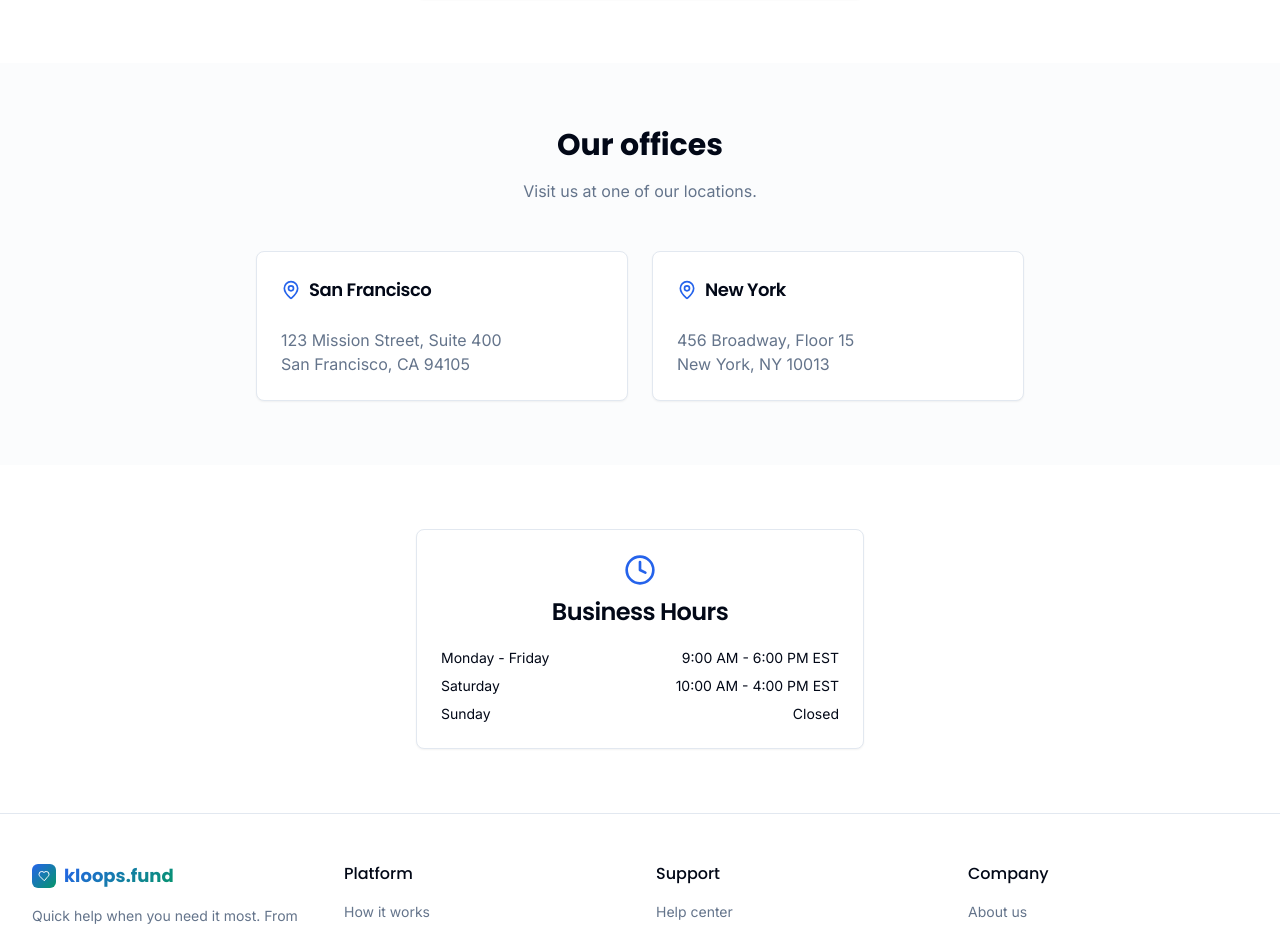
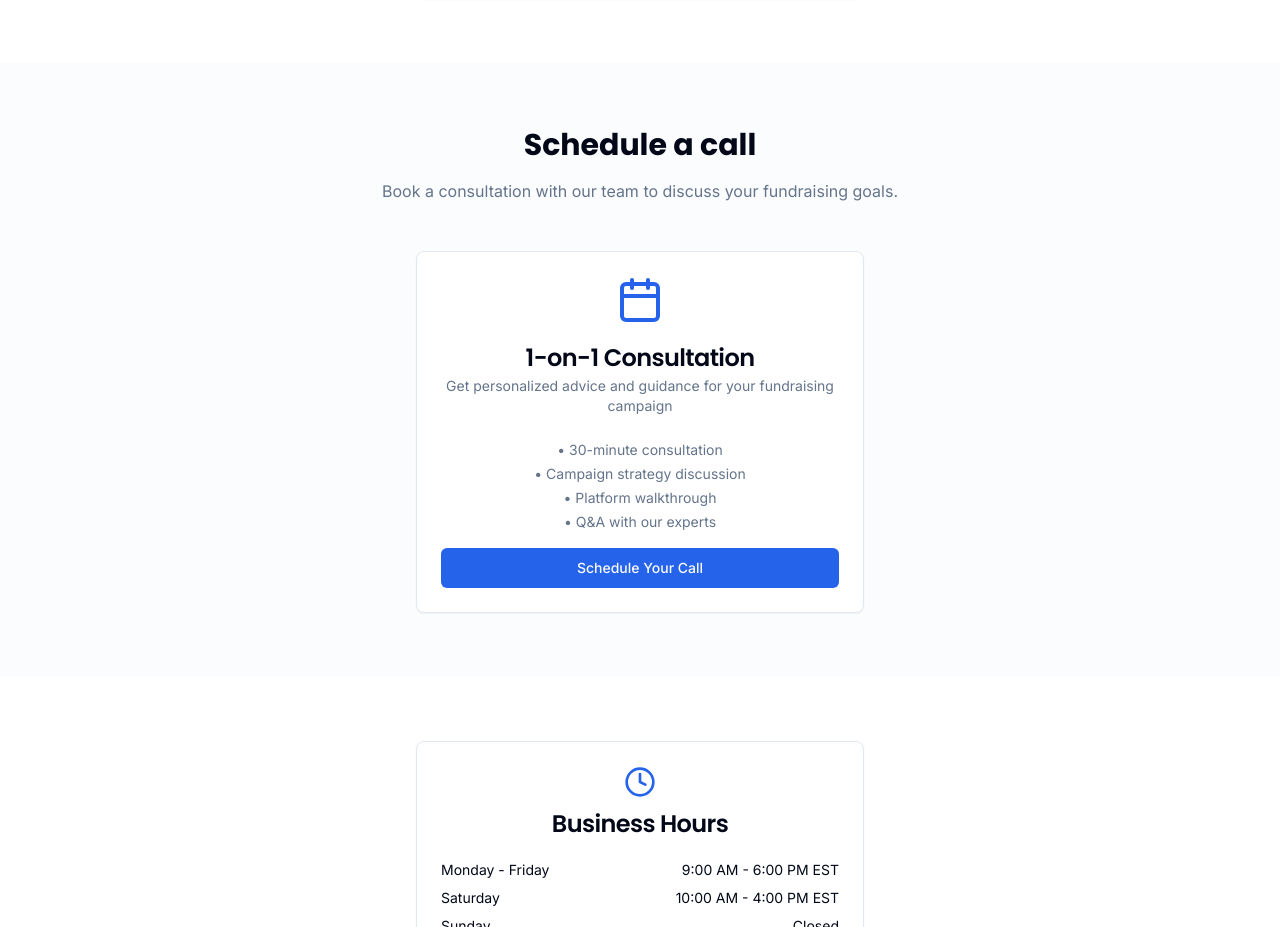
Before and after one commit to Khalon-Bridge/kloops-rally-fund, a React (Vite) app: page /contact in a window 1280 px wide. Shown: the part 2125-3052 px from the top of the page. Built offline with nearby package versions, Linux system fonts and the light colour scheme.

Commit message:
Add schedule call option
Updated the Contact Us page to remove office locations and add a "Schedule a Call" option.

```diff
--- a/src/pages/ContactUs.tsx
+++ b/src/pages/ContactUs.tsx
@@ -9,7 +9,7 @@ import {
   MessageCircle,
   Mail,
   Clock,
-  MapPin,
+  Calendar,
   Phone,
   HelpCircle
 } from "lucide-react";
@@ -61,19 +61,6 @@ const ContactUs = () => {
       description: "Speak directly with our team",
       details: "+1 (555) 123-4567 • Available during business hours",
       action: "Call Now"
-    }
-  ];
-
-  const officeLocations = [
-    {
-      city: "San Francisco",
-      address: "123 Mission Street, Suite 400",
-      zipCode: "San Francisco, CA 94105"
-    },
-    {
-      city: "New York",
-      address: "456 Broadway, Floor 15",
-      zipCode: "New York, NY 10013"
     }
   ];
 
@@ -258,36 +245,38 @@ const ContactUs = () => {
         </div>
       </section>
 
-      {/* Office Locations */}
+      {/* Schedule a Call */}
       <section className="py-16 px-4 bg-muted/30">
         <div className="container">
           <div className="text-center mb-12">
             <h2 className="text-3xl font-bold font-poppins mb-4">
-              Our offices
+              Schedule a call
             </h2>
             <p className="text-muted-foreground">
-              Visit us at one of our locations.
+              Book a consultation with our team to discuss your fundraising goals.
             </p>
           </div>
 
-          <div className="grid md:grid-cols-2 gap-6 max-w-3xl mx-auto">
-            {officeLocations.map((office, index) => (
-              <Card key={index}>
-                <CardHeader>
-                  <div className="flex items-center space-x-2">
-                    <MapPin className="h-5 w-5 text-kloops-blue" />
-                    <CardTitle className="text-lg">{office.city}</CardTitle>
-                  </div>
-                </CardHeader>
-                <CardContent>
-                  <p className="text-muted-foreground">
-                    {office.address}<br />
-                    {office.zipCode}
-                  </p>
-                </CardContent>
-              </Card>
-            ))}
-          </div>
+          <Card className="max-w-md mx-auto text-center">
+            <CardHeader>
+              <Calendar className="h-12 w-12 text-kloops-blue mx-auto mb-4" />
+              <CardTitle>1-on-1 Consultation</CardTitle>
+              <CardDescription>
+                Get personalized advice and guidance for your fundraising campaign
+              </CardDescription>
+            </CardHeader>
+            <CardContent className="space-y-4">
+              <div className="text-sm text-muted-foreground space-y-1">
+                <p>• 30-minute consultation</p>
+                <p>• Campaign strategy discussion</p>
+                <p>• Platform walkthrough</p>
+                <p>• Q&A with our experts</p>
+              </div>
+              <Button className="bg-kloops-blue hover:bg-kloops-blue/90 w-full">
+                Schedule Your Call
+              </Button>
+            </CardContent>
+          </Card>
         </div>
       </section>
 
```
